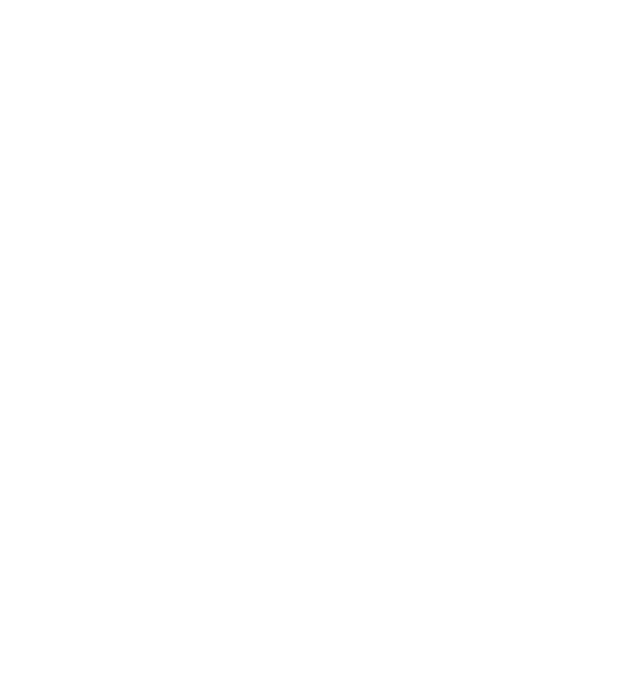
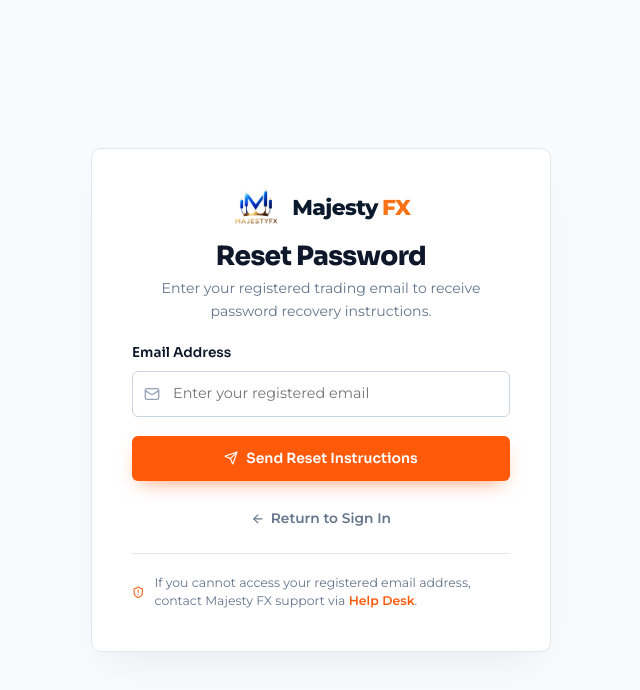
Before and after one commit to chalakbilla/majesty-fx, a React (Vite) app: page /forgot in a window 1280 px wide. Before the commit this address had no page. Shown: the top 690 px of the page, without its empty margins (319-959 px from the left). Built offline with nearby package versions, Linux system fonts and the light colour scheme.

Commit message:
feat: implement /forgot-password page in pure Tailwind matching design

```diff
--- a/src/App.jsx
+++ b/src/App.jsx
@@ -16,6 +16,7 @@ import Footer from './components/Footer.jsx';
 import FloatingDock from './components/FloatingDock.jsx';
 import Login from './pages/Login.jsx';
 import Register from './pages/Register.jsx';
+import ForgotPassword from './pages/ForgotPassword.jsx';
 import Markets from './pages/Markets.jsx';
 import Trading from './pages/Trading.jsx';
 import Platform from './pages/Platform.jsx';
@@ -70,6 +71,9 @@ export default function App() {
     <Routes>
       <Route path="/login" element={<Login />} />
       <Route path="/register" element={<Register />} />
+      <Route path="/forgot-password" element={<ForgotPassword />} />
+      <Route path="/forgot" element={<ForgotPassword />} />
+      <Route path="/reset-password" element={<ForgotPassword />} />
       <Route element={<Shell />}>
         <Route index element={<Home />} />
       </Route>
--- /dev/null
+++ b/src/pages/ForgotPassword.jsx
@@ -0,0 +1,155 @@
+import { useState } from 'react';
+import { Link } from 'react-router-dom';
+import { ArrowLeft, CheckCircle2, Mail, Send, ShieldAlert } from 'lucide-react';
+import logo from '../assets/logo.png';
+
+export default function ForgotPassword() {
+  const [email, setEmail] = useState('');
+  const [submitted, setSubmitted] = useState(false);
+  const [loading, setLoading] = useState(false);
+  const [error, setError] = useState(null);
+
+  const handleSubmit = async (e) => {
+    e.preventDefault();
+    if (!email) return;
+    setError(null);
+    setLoading(true);
+
+    try {
+      const res = await fetch('/api/auth/forgot-password', {
+        method: 'POST',
+        headers: { 'Content-Type': 'application/json' },
+        body: JSON.stringify({ email: email.trim().toLowerCase() }),
+      });
+      const data = await res.json().catch(() => null);
+      if (res.ok && data?.success) {
+        setSubmitted(true);
+      } else if (res.status === 404 || !data) {
+        // Fallback simulation when backend API route is not mounted
+        setSubmitted(true);
+      } else {
+        throw new Error(data?.error || 'Failed to dispatch password recovery email.');
+      }
+    } catch (err) {
+      if (err.message && err.message !== 'Failed to fetch') {
+        setError(err.message);
+      } else {
+        setSubmitted(true);
+      }
+    } finally {
+      setLoading(false);
+    }
+  };
+
+  return (
+    <main className="auth-main-wrapper h-screen max-h-screen w-full m-0 p-0 overflow-hidden">
+      <div className="bg-[#f8fafc] min-h-screen flex items-center justify-center p-4 sm:p-8 relative overflow-y-auto box-border">
+        <div className="clean-card w-full max-w-[460px] p-6 sm:p-10 bg-white border border-slate-200 rounded-[10px] shadow-[0_20px_40px_-15px_rgba(15,23,42,0.07)] relative z-10">
+          {/* Header */}
+          <div className="text-center mb-5">
+            <Link
+              to="/"
+              className="inline-flex items-center gap-2.5 mb-3.5 no-underline hover:opacity-90 transition-opacity"
+            >
+              <img
+                src={logo}
+                alt="Majesty FX Emblem"
+                className="h-[38px] w-auto object-contain"
+              />
+              <span className="font-montserrat font-extrabold text-[1.35rem] tracking-tight text-[#0b192c] inline-flex items-center leading-none">
+                Majesty <span className="text-[#f97316] ml-1">FX</span>
+              </span>
+            </Link>
+            <h1 className="font-sora text-[1.65rem] font-extrabold text-[#0f172a] mb-1.5 tracking-tight">
+              Reset Password
+            </h1>
+            <p className="font-montserrat text-[0.88rem] text-slate-500 leading-relaxed">
+              Enter your registered trading email to receive password recovery instructions.
+            </p>
+          </div>
+
+          {/* Form or Dispatched confirmation */}
+          {submitted ? (
+            <div className="p-6 bg-[#f0fdf4] border border-[#bbf7d0] rounded-[6px] text-center">
+              <CheckCircle2 className="w-10 h-10 text-[#16a34a] mx-auto mb-3" />
+              <h2 className="text-[1.15rem] font-bold text-[#0f172a] mb-2 font-sora">
+                Instructions Dispatched
+              </h2>
+              <p className="font-montserrat text-[0.86rem] text-slate-600 leading-relaxed mb-6">
+                If an account exists for <strong className="text-slate-800">{email}</strong>, a secure reset link has been dispatched to your inbox.
+              </p>
+              <Link
+                to="/login"
+                className="btn btn-primary w-full py-2.5 text-[0.9rem] font-semibold inline-flex items-center justify-center gap-2 rounded-[6px] hover:bg-[#ea580c] hover:text-white transition-all no-underline"
+              >
+                <ArrowLeft className="w-4 h-4" />
+                <span>Back to Client Portal</span>
+              </Link>
+            </div>
+          ) : (
+            <form onSubmit={handleSubmit} className="grid gap-[1.2rem]">
+              {error && (
+                <div className="flex items-center gap-2 p-3 bg-red-500/10 border border-red-500/25 rounded-md text-red-600 text-[0.85rem]">
+                  <ShieldAlert className="w-4 h-4 shrink-0" />
+                  <span>{error}</span>
+                </div>
+              )}
+
+              <div>
+                <label
+                  htmlFor="reset-email"
+                  className="block text-[0.85rem] font-semibold text-[#0f172a] font-sora mb-2"
+                >
+                  Email Address
+                </label>
+                <div className="relative">
+                  <Mail className="w-[18px] h-[18px] absolute left-3 top-1/2 -translate-y-1/2 text-slate-400 pointer-events-none" />
+                  <input
+                    id="reset-email"
+                    type="email"
+                    required
+                    placeholder="Enter your registered email"
+                    value={email}
+                    onChange={(e) => setEmail(e.target.value)}
+                    className="w-full bg-white border border-slate-300 rounded-[6px] py-[0.68rem] pr-3.5 pl-10 text-[#0f172a] text-[0.9rem] font-montserrat outline-none transition-all focus:border-[#ff5a0a] focus:ring-2 focus:ring-[#ff5a0a]/20"
+                  />
+                </div>
+              </div>
+
+              <button
+                type="submit"
+                disabled={loading}
+                className="btn btn-primary w-full py-3 text-[0.95rem] font-bold font-sora flex items-center justify-center gap-2 rounded-[6px] cursor-pointer hover:bg-[#ea580c] hover:text-white transition-all disabled:opacity-70 disabled:cursor-not-allowed"
+              >
+                <Send className="w-4 h-4" />
+                <span>{loading ? 'Sending Instructions...' : 'Send Reset Instructions'}</span>
+              </button>
+
+              <div className="flex items-center justify-center mt-2">
+                <Link
+                  to="/login"
+                  className="inline-flex items-center gap-1.5 text-slate-500 hover:text-[#ff5a0a] text-[0.86rem] no-underline font-semibold transition-colors"
+                >
+                  <ArrowLeft className="w-4 h-4" />
+                  <span>Return to Sign In</span>
+                </Link>
+              </div>
+            </form>
+          )}
+
+          {/* Help Desk footer note */}
+          <div className="mt-6 pt-5 border-t border-slate-200 flex items-center gap-2.5 text-[0.78rem] text-slate-500">
+            <ShieldAlert className="w-4 h-4 text-[#ff5a0a] shrink-0" />
+            <span>
+              If you cannot access your registered email address, contact Majesty FX support via{' '}
+              <Link to="/help-desk" className="text-[#ff5a0a] font-semibold hover:underline">
+                Help Desk
+              </Link>
+              .
+            </span>
+          </div>
+        </div>
+      </div>
+    </main>
+  );
+}
--- a/src/pages/Login.jsx
+++ b/src/pages/Login.jsx
@@ -123,12 +123,12 @@ export default function Login() {
                 <label className="text-xs sm:text-sm font-semibold text-[#0f172a]">
                   Password
                 </label>
-                <a
-                  href="#forgot"
+                <Link
+                  to="/forgot-password"
                   className="text-xs sm:text-sm font-bold text-[#ff5a0a] hover:underline"
                 >
                   Forgot Password?
-                </a>
+                </Link>
               </div>
               <div className="relative">
                 <Lock className="w-4 h-4 text-slate-400 absolute left-3.5 top-1/2 -translate-y-1/2 pointer-events-none" />
```
